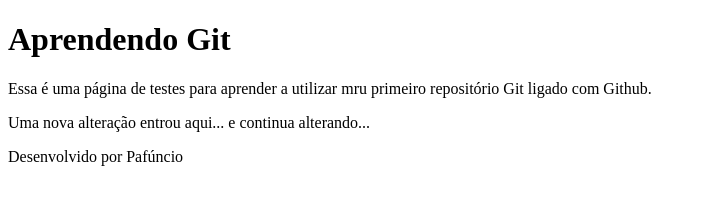
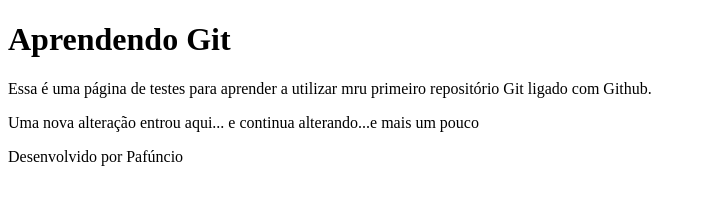
Before and after one commit to ingrid-014/RepositorioTeste, a plain HTML site: page index.html in a window 1280 px wide. Shown: the whole page, without its empty margins (0-706 px from the left). Drawn offline with Linux system fonts and the light colour scheme.

Commit message:
alterando p outra vez

```diff
--- a/index.html
+++ b/index.html
@@ -12,7 +12,7 @@
         repositório Git ligado com Github.
     </p>
     <p>
-        Uma nova alteração entrou aqui... e continua alterando...
+        Uma nova alteração entrou aqui... e continua alterando...e mais um pouco
     </p>
     <footer>
         Desenvolvido por Pafúncio
```
